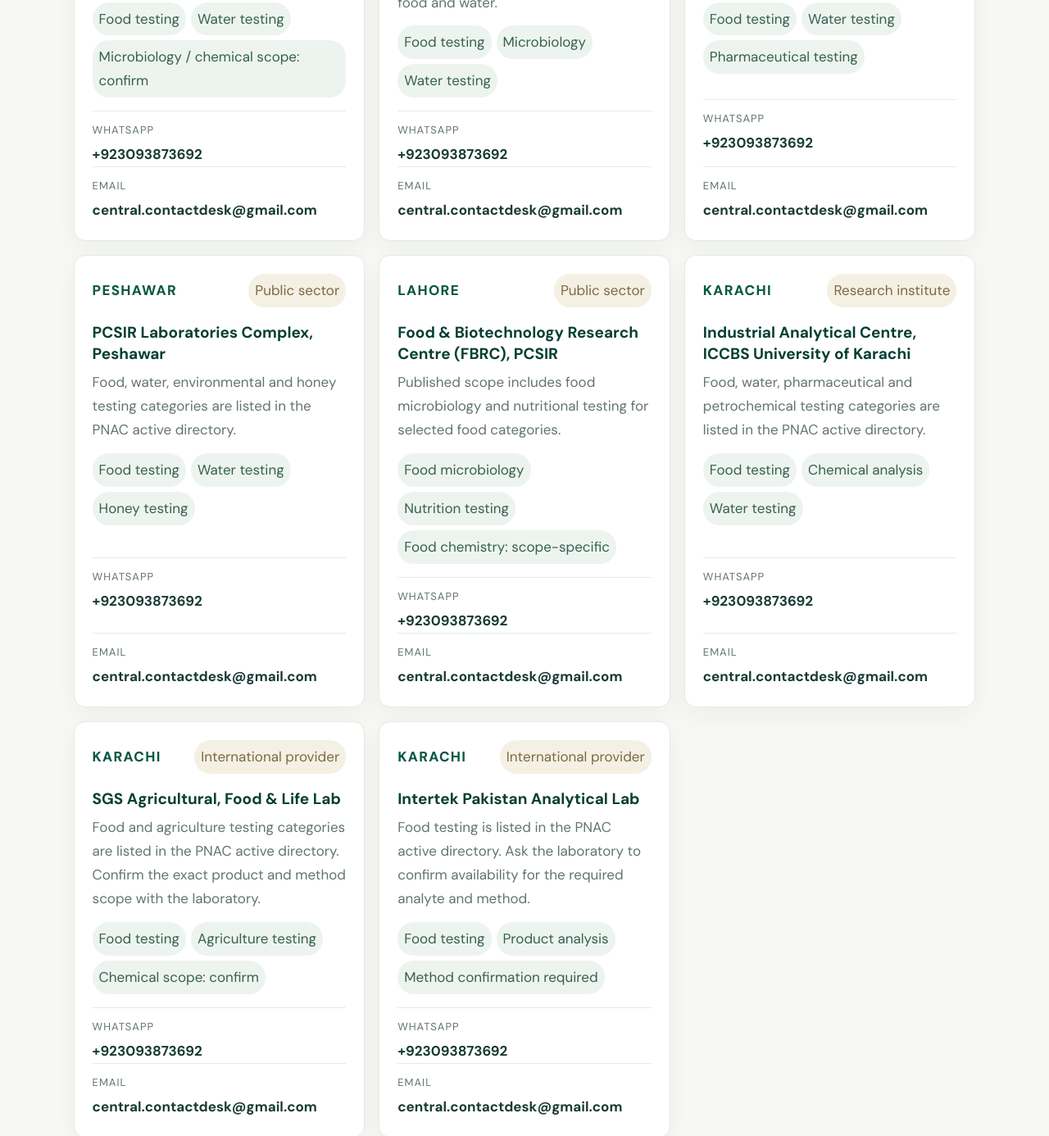
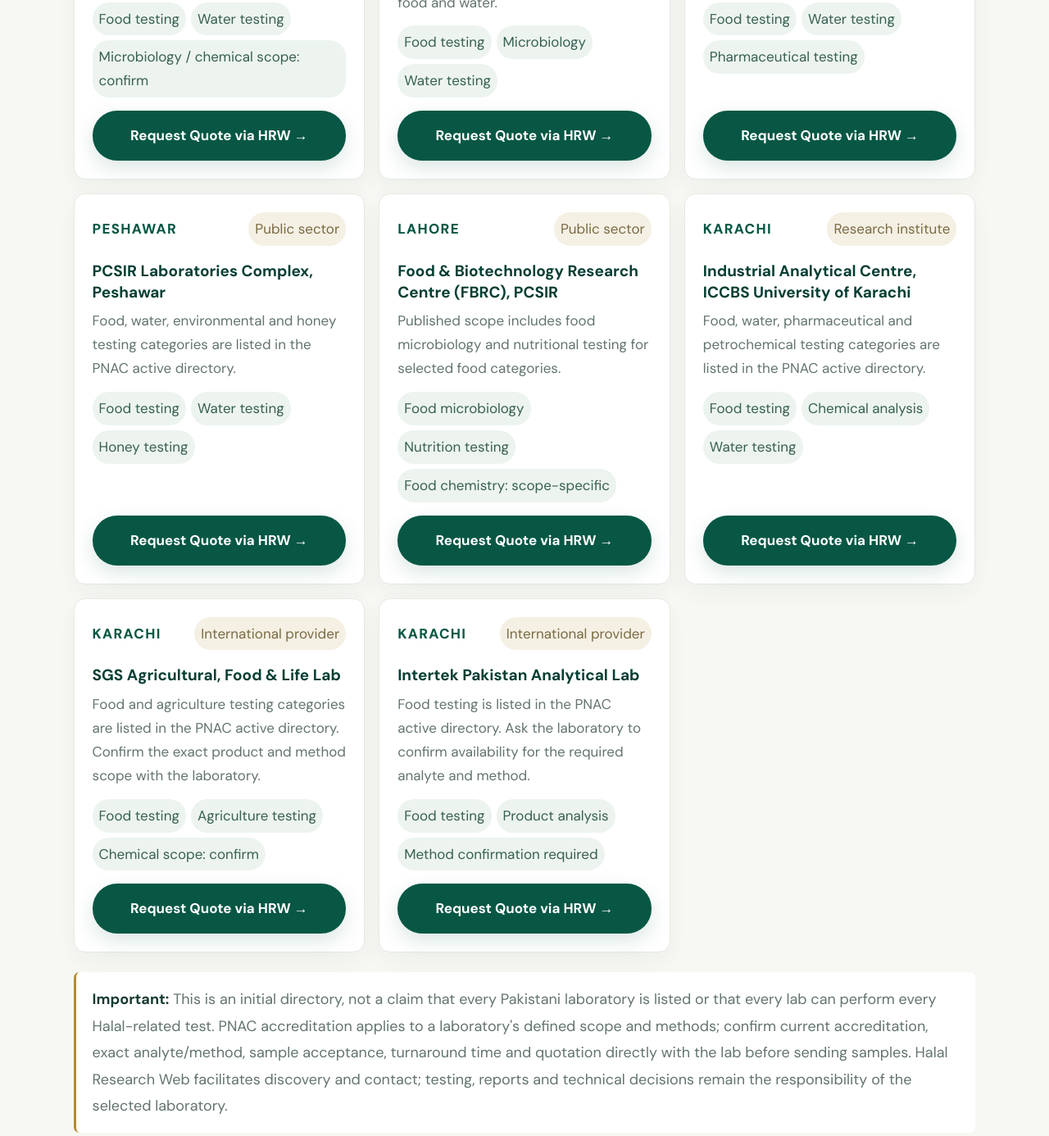
Before and after one commit to infoirihub/iri, a plain HTML site: page index.html in a window 1280 px wide. Shown: the part 4194-5580 px from the top of the page at 82% size. Drawn offline with nearby package versions, Linux system fonts and the light colour scheme.

Commit message:
Replace repeated lab card contact blocks with a Request Quote via HRW button

```diff
--- a/index.html
+++ b/index.html
@@ -81,14 +81,14 @@
   <div class="lab-results-meta"><span id="lab-result-count" aria-live="polite">Showing listed laboratories</span><a href="https://pnac.gov.pk/Accredited-Cabs-serve/Testing-and-Calibration-Laboratories/Active" target="_blank" rel="noopener">Check PNAC active laboratory directory ↗</a></div>
   <p class="lab-note"><strong>Featured laboratories:</strong> the 8 cards below are a featured selection. The full list of 24 laboratories is available in the <a href="#contact">inquiry form below</a>, where you can choose your preferred laboratory.</p>
   <div class="lab-grid" id="lab-grid">
-    <article class="lab-card" data-city="karachi" data-tests="food microbiology chemical water"><div class="lab-card-top"><span class="lab-city">KARACHI</span><span class="lab-type">Public sector</span></div><h3>PCSIR Laboratories Complex, Karachi</h3><p>Food, water, pharmaceutical and environmental testing services are listed in the PNAC laboratory directory.</p><div class="lab-tags"><span>Food testing</span><span>Water testing</span><span>Microbiology / chemical scope: confirm</span></div><div class="lab-contact"><small>WHATSAPP</small><b><a href="https://wa.me/923093873692" style="color:inherit;text-decoration:none">+923093873692</a></b></div><div class="lab-contact"><small>EMAIL</small><b><a href="mailto:central.contactdesk@gmail.com" style="color:inherit;text-decoration:none;overflow-wrap:anywhere">central.contactdesk@gmail.com</a></b></div></article>
-    <article class="lab-card" data-city="islamabad" data-tests="food microbiology chemical water"><div class="lab-card-top"><span class="lab-city">ISLAMABAD</span><span class="lab-type">Public sector</span></div><h3>National Metrology Institute of Pakistan (NMIP)</h3><p>Food, water and environmental testing are listed; NMIP also describes microbiological analysis services for food and water.</p><div class="lab-tags"><span>Food testing</span><span>Microbiology</span><span>Water testing</span></div><div class="lab-contact"><small>WHATSAPP</small><b><a href="https://wa.me/923093873692" style="color:inherit;text-decoration:none">+923093873692</a></b></div><div class="lab-contact"><small>EMAIL</small><b><a href="mailto:central.contactdesk@gmail.com" style="color:inherit;text-decoration:none;overflow-wrap:anywhere">central.contactdesk@gmail.com</a></b></div></article>
-    <article class="lab-card" data-city="haripur" data-tests="food chemical water"><div class="lab-card-top"><span class="lab-city">HARIPUR</span><span class="lab-type">Private sector</span></div><h3>Qarshi Research International (Pvt.) Ltd.</h3><p>Food, water, pharmaceutical and environmental testing categories appear in the PNAC active directory.</p><div class="lab-tags"><span>Food testing</span><span>Water testing</span><span>Pharmaceutical testing</span></div><div class="lab-contact"><small>WHATSAPP</small><b><a href="https://wa.me/923093873692" style="color:inherit;text-decoration:none">+923093873692</a></b></div><div class="lab-contact"><small>EMAIL</small><b><a href="mailto:central.contactdesk@gmail.com" style="color:inherit;text-decoration:none;overflow-wrap:anywhere">central.contactdesk@gmail.com</a></b></div></article>
-    <article class="lab-card" data-city="peshawar" data-tests="food microbiology water"><div class="lab-card-top"><span class="lab-city">PESHAWAR</span><span class="lab-type">Public sector</span></div><h3>PCSIR Laboratories Complex, Peshawar</h3><p>Food, water, environmental and honey testing categories are listed in the PNAC active directory.</p><div class="lab-tags"><span>Food testing</span><span>Water testing</span><span>Honey testing</span></div><div class="lab-contact"><small>WHATSAPP</small><b><a href="https://wa.me/923093873692" style="color:inherit;text-decoration:none">+923093873692</a></b></div><div class="lab-contact"><small>EMAIL</small><b><a href="mailto:central.contactdesk@gmail.com" style="color:inherit;text-decoration:none;overflow-wrap:anywhere">central.contactdesk@gmail.com</a></b></div></article>
-    <article class="lab-card" data-city="lahore" data-tests="food microbiology chemical"><div class="lab-card-top"><span class="lab-city">LAHORE</span><span class="lab-type">Public sector</span></div><h3>Food & Biotechnology Research Centre (FBRC), PCSIR</h3><p>Published scope includes food microbiology and nutritional testing for selected food categories.</p><div class="lab-tags"><span>Food microbiology</span><span>Nutrition testing</span><span>Food chemistry: scope-specific</span></div><div class="lab-contact"><small>WHATSAPP</small><b><a href="https://wa.me/923093873692" style="color:inherit;text-decoration:none">+923093873692</a></b></div><div class="lab-contact"><small>EMAIL</small><b><a href="mailto:central.contactdesk@gmail.com" style="color:inherit;text-decoration:none;overflow-wrap:anywhere">central.contactdesk@gmail.com</a></b></div></article>
-    <article class="lab-card" data-city="karachi" data-tests="food chemical water"><div class="lab-card-top"><span class="lab-city">KARACHI</span><span class="lab-type">Research institute</span></div><h3>Industrial Analytical Centre, ICCBS University of Karachi</h3><p>Food, water, pharmaceutical and petrochemical testing categories are listed in the PNAC active directory.</p><div class="lab-tags"><span>Food testing</span><span>Chemical analysis</span><span>Water testing</span></div><div class="lab-contact"><small>WHATSAPP</small><b><a href="https://wa.me/923093873692" style="color:inherit;text-decoration:none">+923093873692</a></b></div><div class="lab-contact"><small>EMAIL</small><b><a href="mailto:central.contactdesk@gmail.com" style="color:inherit;text-decoration:none;overflow-wrap:anywhere">central.contactdesk@gmail.com</a></b></div></article>
-    <article class="lab-card" data-city="karachi" data-tests="food chemical agriculture"><div class="lab-card-top"><span class="lab-city">KARACHI</span><span class="lab-type">International provider</span></div><h3>SGS Agricultural, Food & Life Lab</h3><p>Food and agriculture testing categories are listed in the PNAC active directory. Confirm the exact product and method scope with the laboratory.</p><div class="lab-tags"><span>Food testing</span><span>Agriculture testing</span><span>Chemical scope: confirm</span></div><div class="lab-contact"><small>WHATSAPP</small><b><a href="https://wa.me/923093873692" style="color:inherit;text-decoration:none">+923093873692</a></b></div><div class="lab-contact"><small>EMAIL</small><b><a href="mailto:central.contactdesk@gmail.com" style="color:inherit;text-decoration:none;overflow-wrap:anywhere">central.contactdesk@gmail.com</a></b></div></article>
-    <article class="lab-card" data-city="karachi" data-tests="food chemical"><div class="lab-card-top"><span class="lab-city">KARACHI</span><span class="lab-type">International provider</span></div><h3>Intertek Pakistan Analytical Lab</h3><p>Food testing is listed in the PNAC active directory. Ask the laboratory to confirm availability for the required analyte and method.</p><div class="lab-tags"><span>Food testing</span><span>Product analysis</span><span>Method confirmation required</span></div><div class="lab-contact"><small>WHATSAPP</small><b><a href="https://wa.me/923093873692" style="color:inherit;text-decoration:none">+923093873692</a></b></div><div class="lab-contact"><small>EMAIL</small><b><a href="mailto:central.contactdesk@gmail.com" style="color:inherit;text-decoration:none;overflow-wrap:anywhere">central.contactdesk@gmail.com</a></b></div></article>
+    <article class="lab-card" data-city="karachi" data-tests="food microbiology chemical water"><div class="lab-card-top"><span class="lab-city">KARACHI</span><span class="lab-type">Public sector</span></div><h3>PCSIR Laboratories Complex, Karachi</h3><p>Food, water, pharmaceutical and environmental testing services are listed in the PNAC laboratory directory.</p><div class="lab-tags"><span>Food testing</span><span>Water testing</span><span>Microbiology / chemical scope: confirm</span></div><a class="button primary" style="margin-top:auto;justify-content:center" href="index.html?dept=Laboratory%20Testing#contact">Request Quote via HRW →</a></article>
+    <article class="lab-card" data-city="islamabad" data-tests="food microbiology chemical water"><div class="lab-card-top"><span class="lab-city">ISLAMABAD</span><span class="lab-type">Public sector</span></div><h3>National Metrology Institute of Pakistan (NMIP)</h3><p>Food, water and environmental testing are listed; NMIP also describes microbiological analysis services for food and water.</p><div class="lab-tags"><span>Food testing</span><span>Microbiology</span><span>Water testing</span></div><a class="button primary" style="margin-top:auto;justify-content:center" href="index.html?dept=Laboratory%20Testing#contact">Request Quote via HRW →</a></article>
+    <article class="lab-card" data-city="haripur" data-tests="food chemical water"><div class="lab-card-top"><span class="lab-city">HARIPUR</span><span class="lab-type">Private sector</span></div><h3>Qarshi Research International (Pvt.) Ltd.</h3><p>Food, water, pharmaceutical and environmental testing categories appear in the PNAC active directory.</p><div class="lab-tags"><span>Food testing</span><span>Water testing</span><span>Pharmaceutical testing</span></div><a class="button primary" style="margin-top:auto;justify-content:center" href="index.html?dept=Laboratory%20Testing#contact">Request Quote via HRW →</a></article>
+    <article class="lab-card" data-city="peshawar" data-tests="food microbiology water"><div class="lab-card-top"><span class="lab-city">PESHAWAR</span><span class="lab-type">Public sector</span></div><h3>PCSIR Laboratories Complex, Peshawar</h3><p>Food, water, environmental and honey testing categories are listed in the PNAC active directory.</p><div class="lab-tags"><span>Food testing</span><span>Water testing</span><span>Honey testing</span></div><a class="button primary" style="margin-top:auto;justify-content:center" href="index.html?dept=Laboratory%20Testing#contact">Request Quote via HRW →</a></article>
+    <article class="lab-card" data-city="lahore" data-tests="food microbiology chemical"><div class="lab-card-top"><span class="lab-city">LAHORE</span><span class="lab-type">Public sector</span></div><h3>Food & Biotechnology Research Centre (FBRC), PCSIR</h3><p>Published scope includes food microbiology and nutritional testing for selected food categories.</p><div class="lab-tags"><span>Food microbiology</span><span>Nutrition testing</span><span>Food chemistry: scope-specific</span></div><a class="button primary" style="margin-top:auto;justify-content:center" href="index.html?dept=Laboratory%20Testing#contact">Request Quote via HRW →</a></article>
+    <article class="lab-card" data-city="karachi" data-tests="food chemical water"><div class="lab-card-top"><span class="lab-city">KARACHI</span><span class="lab-type">Research institute</span></div><h3>Industrial Analytical Centre, ICCBS University of Karachi</h3><p>Food, water, pharmaceutical and petrochemical testing categories are listed in the PNAC active directory.</p><div class="lab-tags"><span>Food testing</span><span>Chemical analysis</span><span>Water testing</span></div><a class="button primary" style="margin-top:auto;justify-content:center" href="index.html?dept=Laboratory%20Testing#contact">Request Quote via HRW →</a></article>
+    <article class="lab-card" data-city="karachi" data-tests="food chemical agriculture"><div class="lab-card-top"><span class="lab-city">KARACHI</span><span class="lab-type">International provider</span></div><h3>SGS Agricultural, Food & Life Lab</h3><p>Food and agriculture testing categories are listed in the PNAC active directory. Confirm the exact product and method scope with the laboratory.</p><div class="lab-tags"><span>Food testing</span><span>Agriculture testing</span><span>Chemical scope: confirm</span></div><a class="button primary" style="margin-top:auto;justify-content:center" href="index.html?dept=Laboratory%20Testing#contact">Request Quote via HRW →</a></article>
+    <article class="lab-card" data-city="karachi" data-tests="food chemical"><div class="lab-card-top"><span class="lab-city">KARACHI</span><span class="lab-type">International provider</span></div><h3>Intertek Pakistan Analytical Lab</h3><p>Food testing is listed in the PNAC active directory. Ask the laboratory to confirm availability for the required analyte and method.</p><div class="lab-tags"><span>Food testing</span><span>Product analysis</span><span>Method confirmation required</span></div><a class="button primary" style="margin-top:auto;justify-content:center" href="index.html?dept=Laboratory%20Testing#contact">Request Quote via HRW →</a></article>
   </div>
   <div class="lab-empty" id="lab-empty" hidden>No listed laboratory matches these filters. Try another city or testing area, or send us your testing requirement.</div>
   <div class="lab-note"><strong>Important:</strong> This is an initial directory, not a claim that every Pakistani laboratory is listed or that every lab can perform every Halal-related test. PNAC accreditation applies to a laboratory's defined scope and methods; confirm current accreditation, exact analyte/method, sample acceptance, turnaround time and quotation directly with the lab before sending samples. Halal Research Web facilitates discovery and contact; testing, reports and technical decisions remain the responsibility of the selected laboratory.</div>
```
